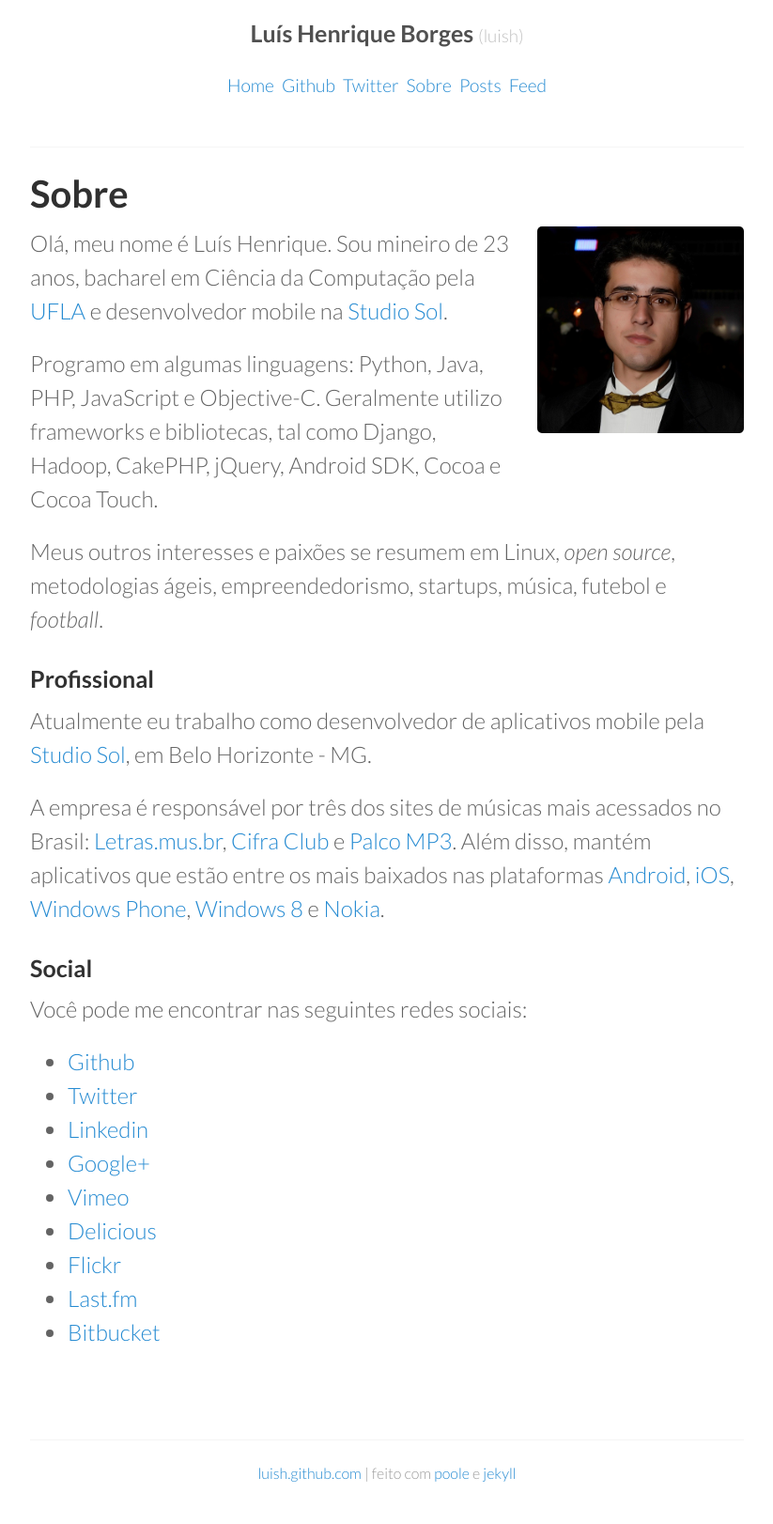
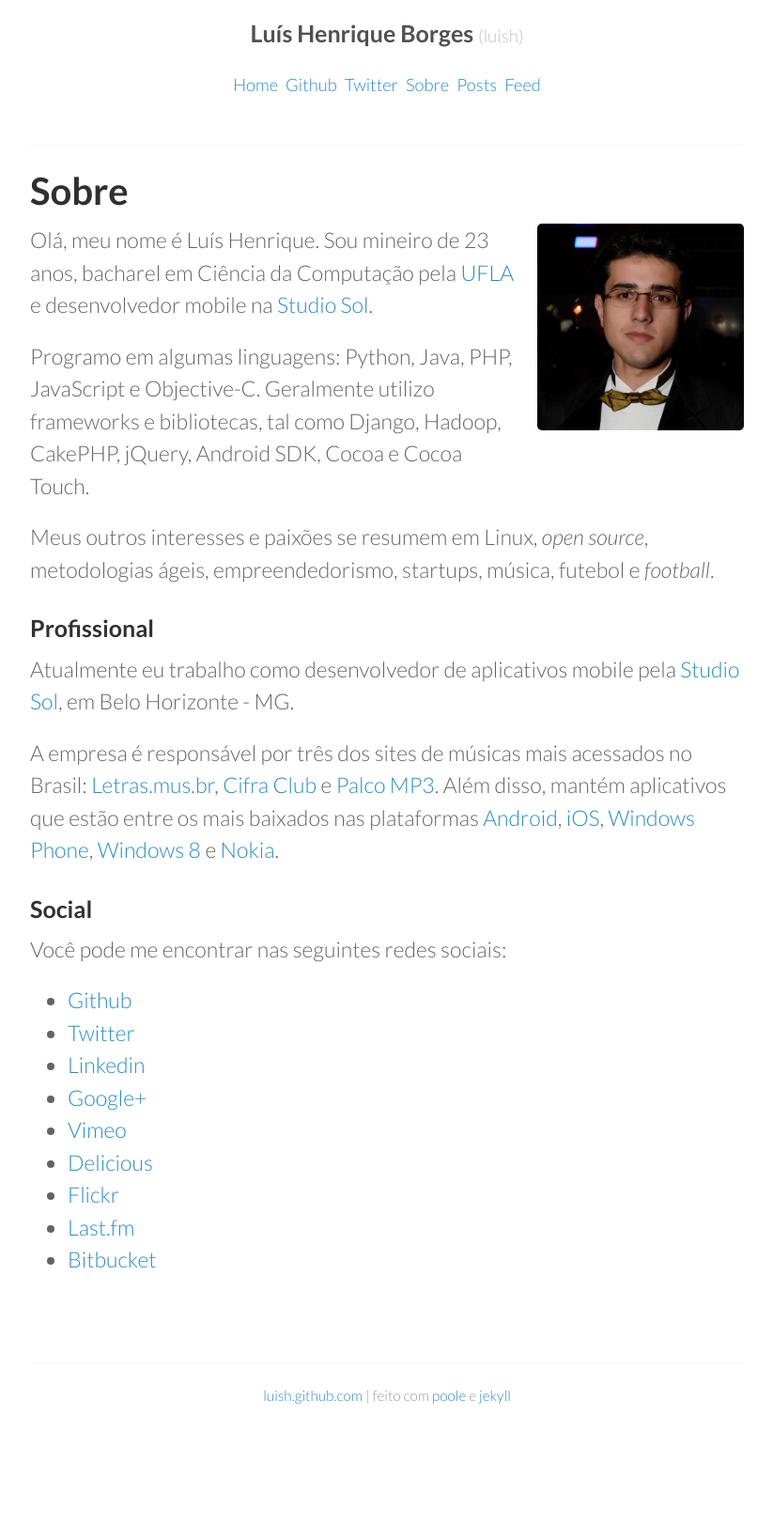
Before and after one commit to luish/luish.github.io, a Jekyll site: the page built from about.md, in a window 1280 px wide. Shown: the whole page at 94% size, without its empty margins (228-1051 px from the left). Built offline with Jekyll 4.4.1, drawn with Linux system fonts in a browser that asks for light colours; Markdown is read by kramdown in place of the engine named in the settings; comment, search, counter and statistics services are not loaded; after the commit the page ends 1538 px from its top, so only the background shows below that.

Commit message:
css adjust for mobile

```diff
--- a/public/css/style.css
+++ b/public/css/style.css
@@ -1,7 +1,7 @@
 @import url(https://fonts.googleapis.com/css?family=Lato:300italic,700italic,300,700);
 
 body {
-  font:1.2em/1.5 Lato, "Helvetica Neue", Helvetica, Arial, sans-serif;
+  font:1.15em/1.5 Lato, "Helvetica Neue", Helvetica, Arial, sans-serif;
   color:#646464;
   font-weight:300;
 }
@@ -95,6 +95,7 @@
 
 /* About page */
 
+@media (min-width: 28em) {
     .about-photo {
         float: right;
         margin-left: 20px;
@@ -105,3 +106,19 @@
         width: 220px;
         display: inline;
     }
+}
+
+@media (max-width: 28em) {
+    .left, .right, img {
+        float: none;
+        margin-left: auto;
+        margin-right: auto;
+        border: 2px solid
+    }
+}
+
+@media (max-width:50em) {
+    .container {
+        padding: 0 20px;
+    }
+}
```
Lines whose indentation alone changed are shown as unchanged.
